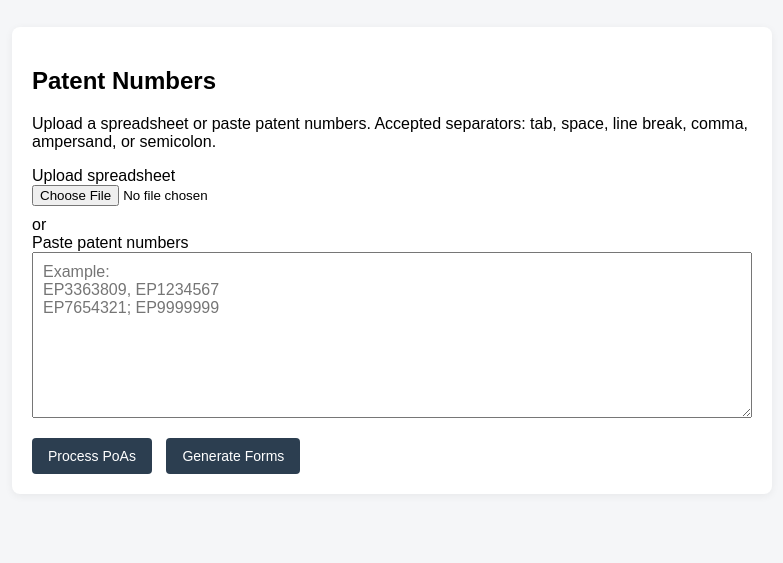
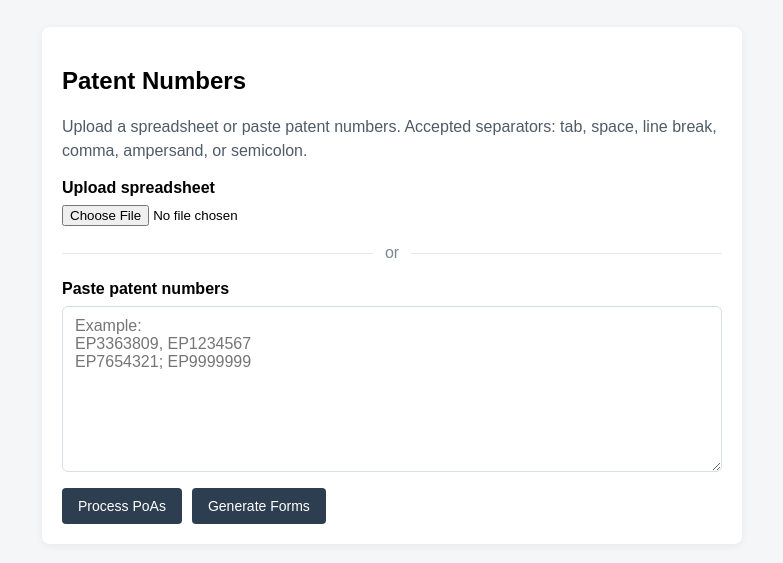
Before and after one commit to georgelethbridge/monaco-case-search, a plain HTML site: page index.html in a window 1280 px wide. Shown: the part 101-664 px from the top of the page, without its empty margins (248-1031 px from the left). Drawn offline with Linux system fonts and the light colour scheme.

Commit message:
Refactor styles in styles.css for improved layout
Adjusted styles for various elements, including container width, field labels, and added new styles for button rows and dividers.

```diff
--- a/styles.css
+++ b/styles.css
@@ -6,7 +6,7 @@ body {
 }
 
 .container {
-  max-width: 760px;
+  max-width: 700px;
   margin: auto;
 }
 
@@ -39,41 +39,61 @@ button:hover {
   background-color: #1f2d3a;
 }
 
-button:disabled {
-  opacity: 0.6;
-  cursor: not-allowed;
-}
-
-input[type="file"],
-textarea {
+input[type="file"] {
   display: block;
+  margin-bottom: 10px;
   width: 100%;
-  margin-bottom: 10px;
-  box-sizing: border-box;
 }
 
 textarea {
+  width: 100%;
+  box-sizing: border-box;
   resize: vertical;
-  padding: 10px;
+  min-height: 160px;
+  padding: 10px 12px;
+  border: 1px solid #d9dfe7;
+  border-radius: 6px;
   font: inherit;
 }
 
-.label {
+.field-label {
   display: block;
-  margin-bottom: 6px;
   font-weight: 600;
+  margin-bottom: 8px;
 }
 
-.muted {
-  color: #5f6b76;
+.help-text {
   margin-top: 0;
+  color: #4f5b67;
+  line-height: 1.5;
 }
 
-.orDivider {
-  text-align: center;
-  color: #6b7280;
-  font-size: 13px;
-  margin: 14px 0;
+.or-divider {
+  display: flex;
+  align-items: center;
+  gap: 12px;
+  color: #7a8794;
+  margin: 18px 0;
+}
+
+.or-divider::before,
+.or-divider::after {
+  content: "";
+  flex: 1;
+  height: 1px;
+  background: #e5e9ef;
+}
+
+.button-row {
+  display: flex;
+  flex-wrap: wrap;
+  gap: 10px;
+  margin-top: 12px;
+}
+
+.button-row button {
+  margin-top: 0;
+  margin-right: 0;
 }
 
 .progress-bar {
```
